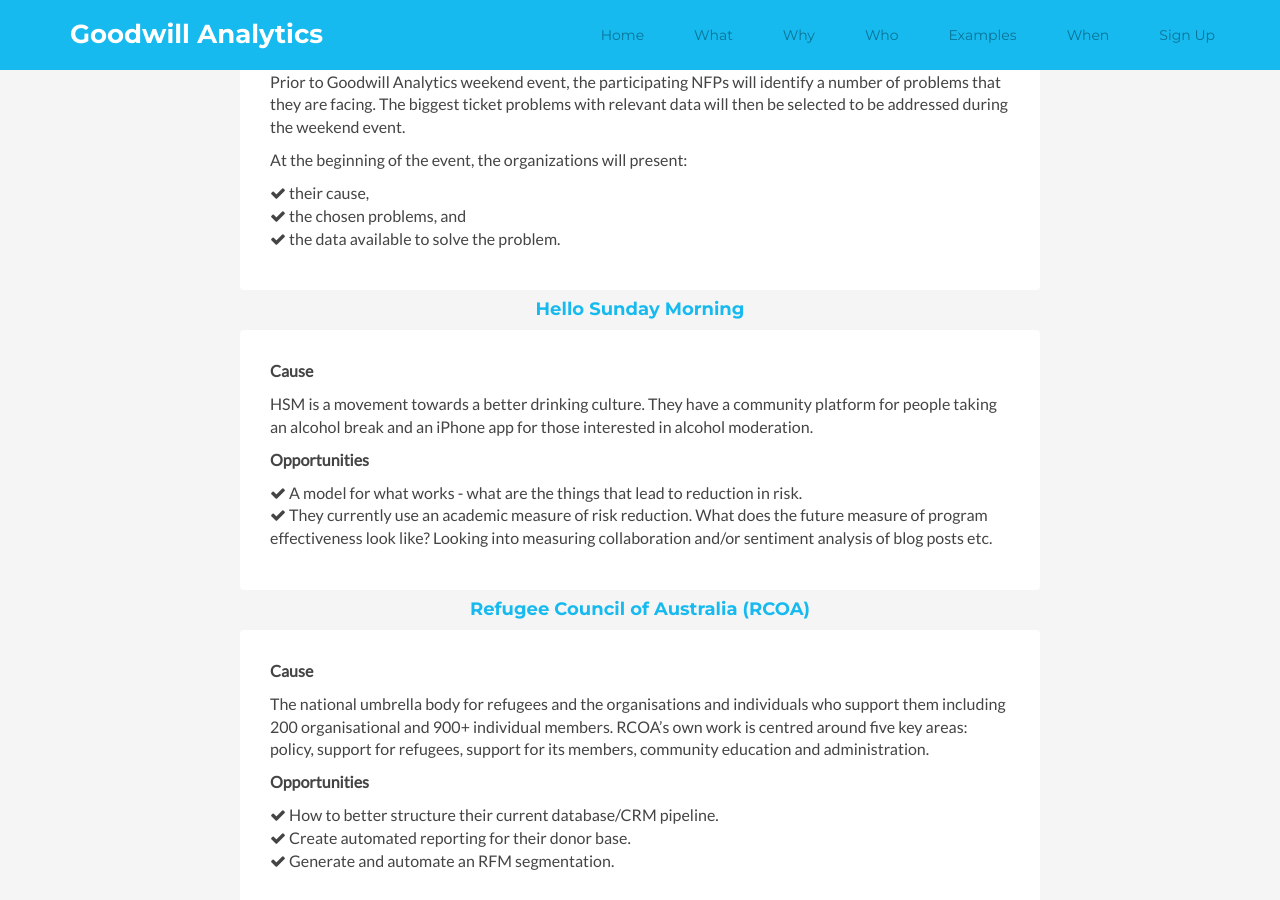
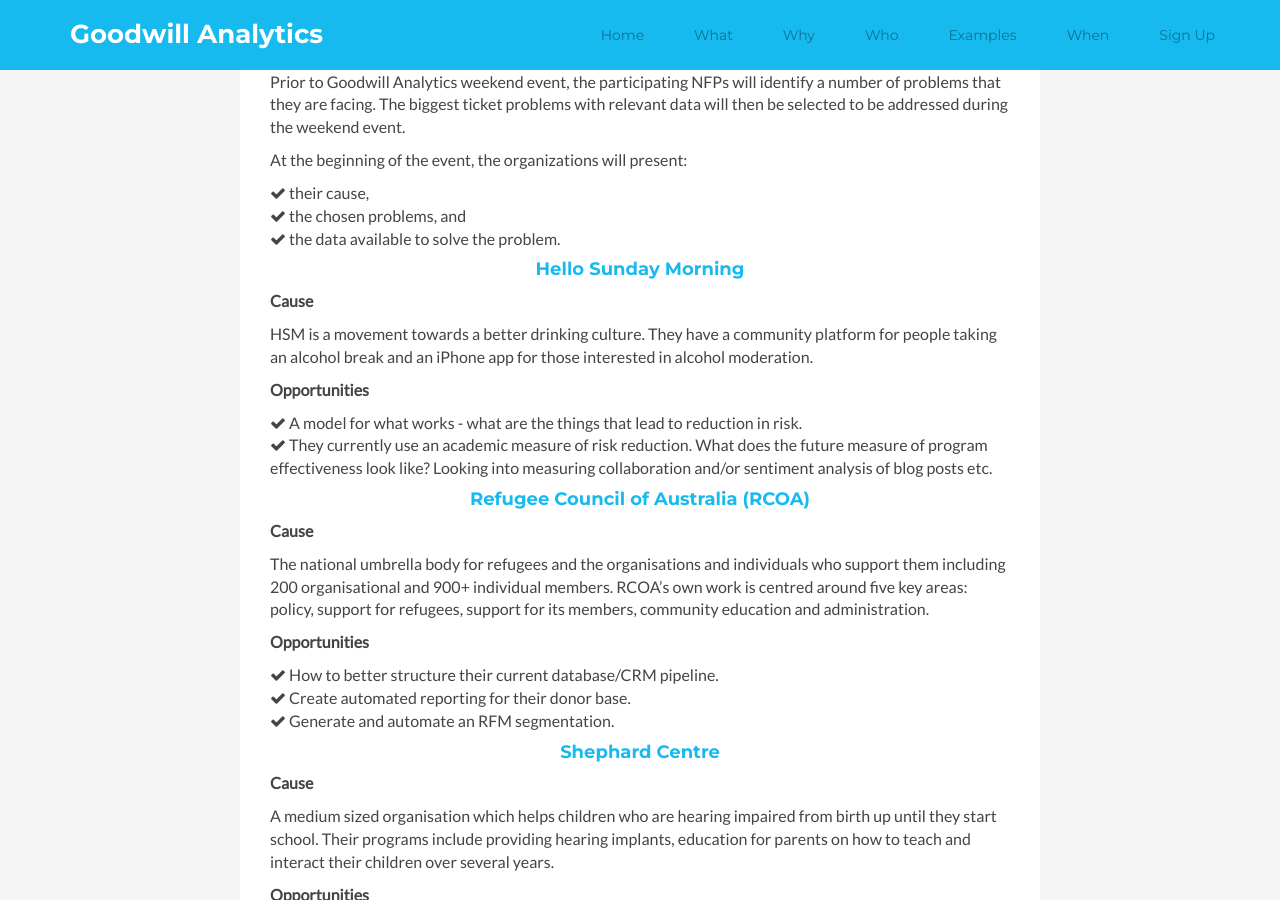
Before and after one commit to goodwillanalytics/goodwillanalytics.github.io, a Jekyll site: the page built from index.html, in a window 1280 px wide and 900 px high, scrolled down 2333 px. Built offline with Jekyll 4.4.1, drawn with Linux system fonts in a browser that asks for light colours.

```diff
--- a/_includes/who.html
+++ b/_includes/who.html
@@ -15,9 +15,9 @@
 						<li><i class="fa fa-check"></i> the data available to solve the problem.</li>
 					</ul>
 				</p>
-			</div>
+			<!--</div>-->
 			<h4 class="sub-title text-center">Hello Sunday Morning</h4>
-			<div class="license-inner">
+			<!--<div class="license-inner">-->
 				<p><b>Cause</b></p>
 				<p>HSM is a movement towards a better drinking culture. They have a community platform for people taking an alcohol break and an iPhone app for those interested in alcohol moderation.</p>
 				<p><b>Opportunities</b>
@@ -25,9 +25,9 @@
 						<li><i class="fa fa-check"></i> A model for what works - what are the things that lead to reduction in risk.</li>
 						<li><i class="fa fa-check"></i> They currently use an academic measure of risk reduction. What does the future measure of program effectiveness look like? Looking into measuring collaboration and/or sentiment analysis of blog posts etc.</li>
 				</p>
-			</div>
+			<!--</div>-->
 			<h4 class="sub-title text-center">Refugee Council of Australia (RCOA)</h4>
-			<div class="license-inner">
+			<!--<div class="license-inner">-->
 				<p><b>Cause</b></p>
 				<p>The national umbrella body for refugees and the organisations and individuals who support them including 200 organisational and 900+ individual members. RCOA’s own work is centred around five key areas: policy, support for refugees, support for its members, community education and administration.</p>
 				<p><b>Opportunities</b>
@@ -36,9 +36,9 @@
 						<li><i class="fa fa-check"></i> Create automated reporting for their donor base.</li>
 						<li><i class="fa fa-check"></i> Generate and automate an RFM segmentation.</li>
 				</p>
-			</div>
+			<!--</div>-->
 			<h4 class="sub-title text-center">Shephard Centre</h4>
-			<div class="license-inner">
+			<!--<div class="license-inner">-->
 				<p><b>Cause</b></p>
 				<p>A medium sized organisation which helps children who are hearing impaired from birth up until they start school. Their programs include providing hearing implants, education for parents on how to teach and interact their children over several years.</p>
 				<p><b>Opportunities</b>
```
